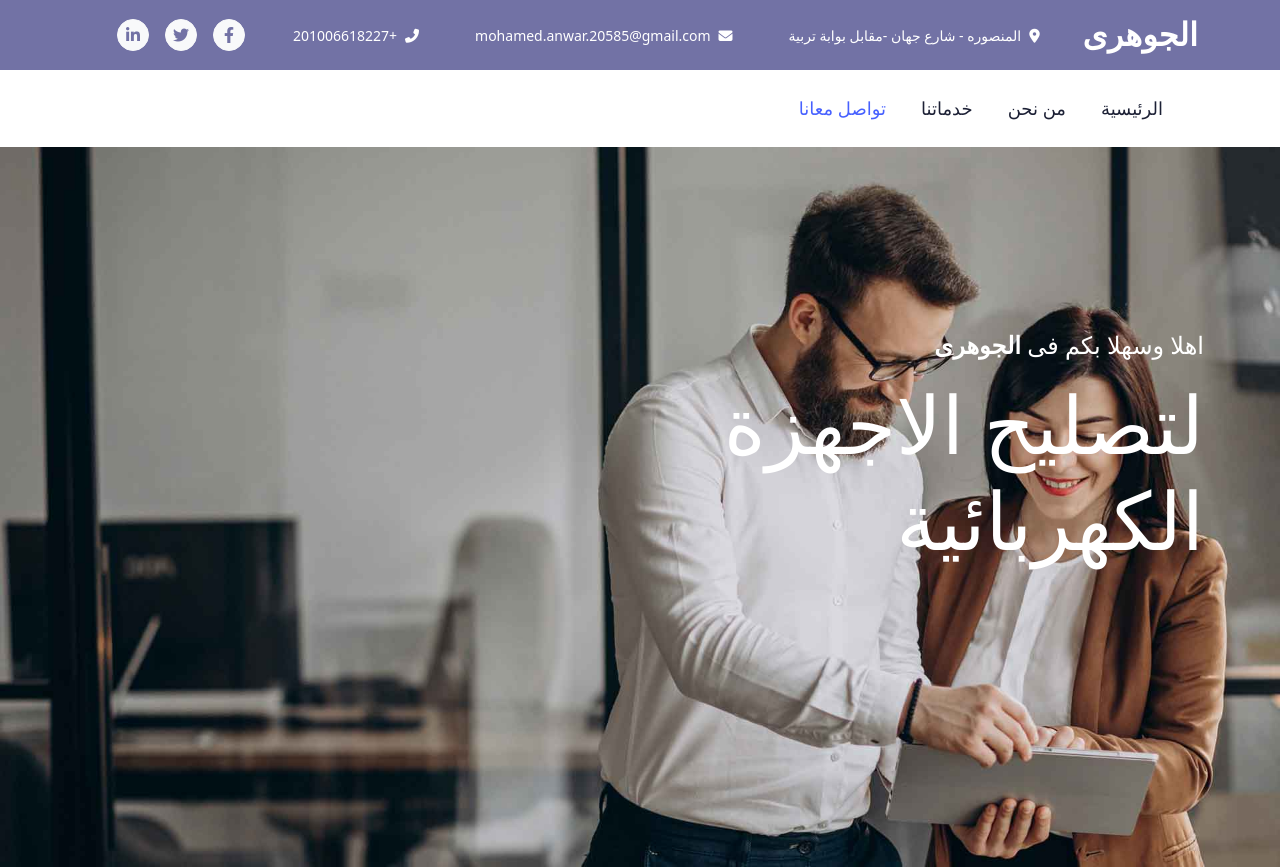
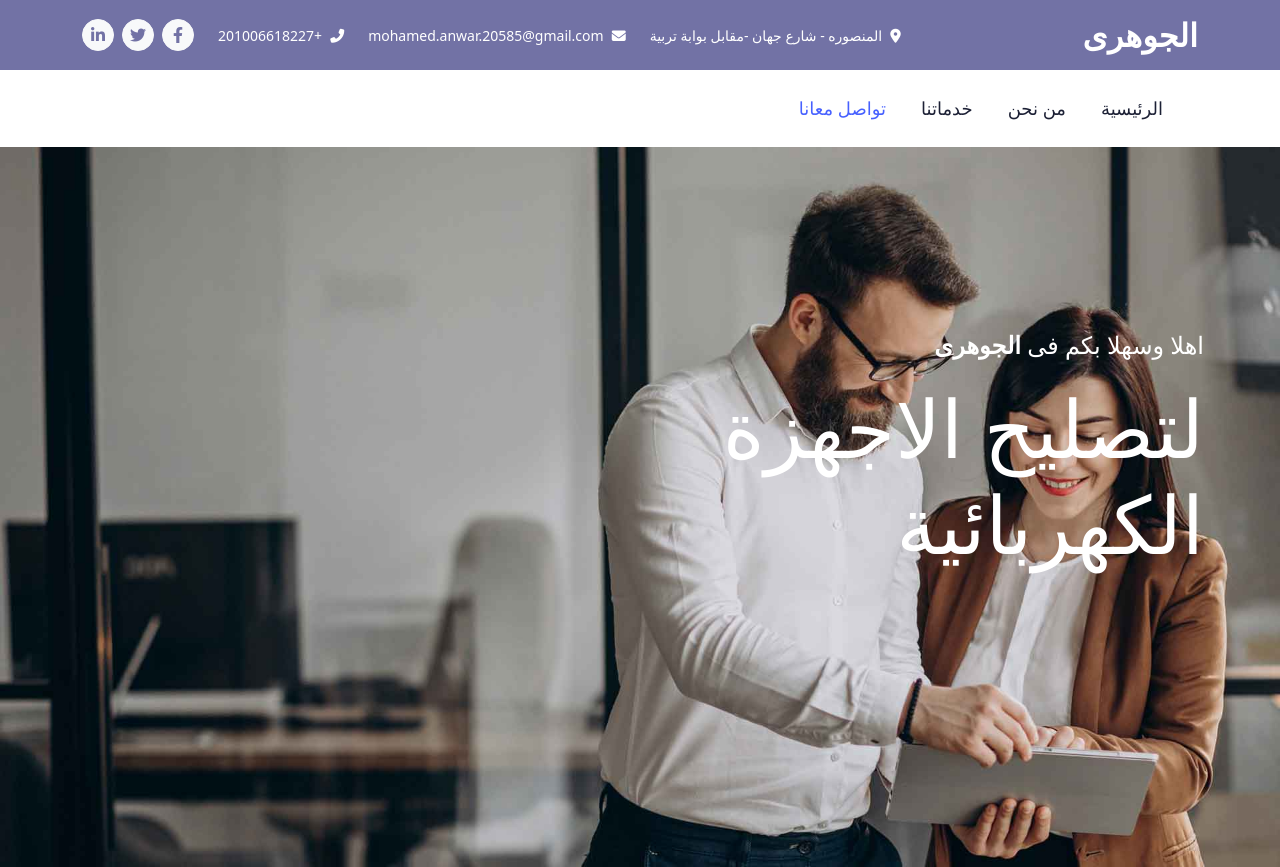
Before and after one commit to mohamedanwar20585/Air-conditioning-repair, a plain HTML site: page index.html in a window 1280 px wide. Shown: the top 867 px of the page. Drawn offline with nearby package versions, Linux system fonts and the light colour scheme.

Commit message:
delete bootstrap main

```diff
--- a/index.html
+++ b/index.html
@@ -28,8 +28,7 @@
     <link href="lib/lightbox/css/lightbox.min.css" rel="stylesheet">
 
     <!-- Customized Bootstrap Stylesheet -->
-    <link href="css/bootstrap.min.css" rel="stylesheet">
-    <!-- <link href="css/carousel.rtl.css" rel="stylesheet"> -->
+    <!-- It's last version bootstrap rtl -->
     <link href="css/bootstrap.rtl.min.css" rel="stylesheet">
 
     <!-- Template Stylesheet -->
```
